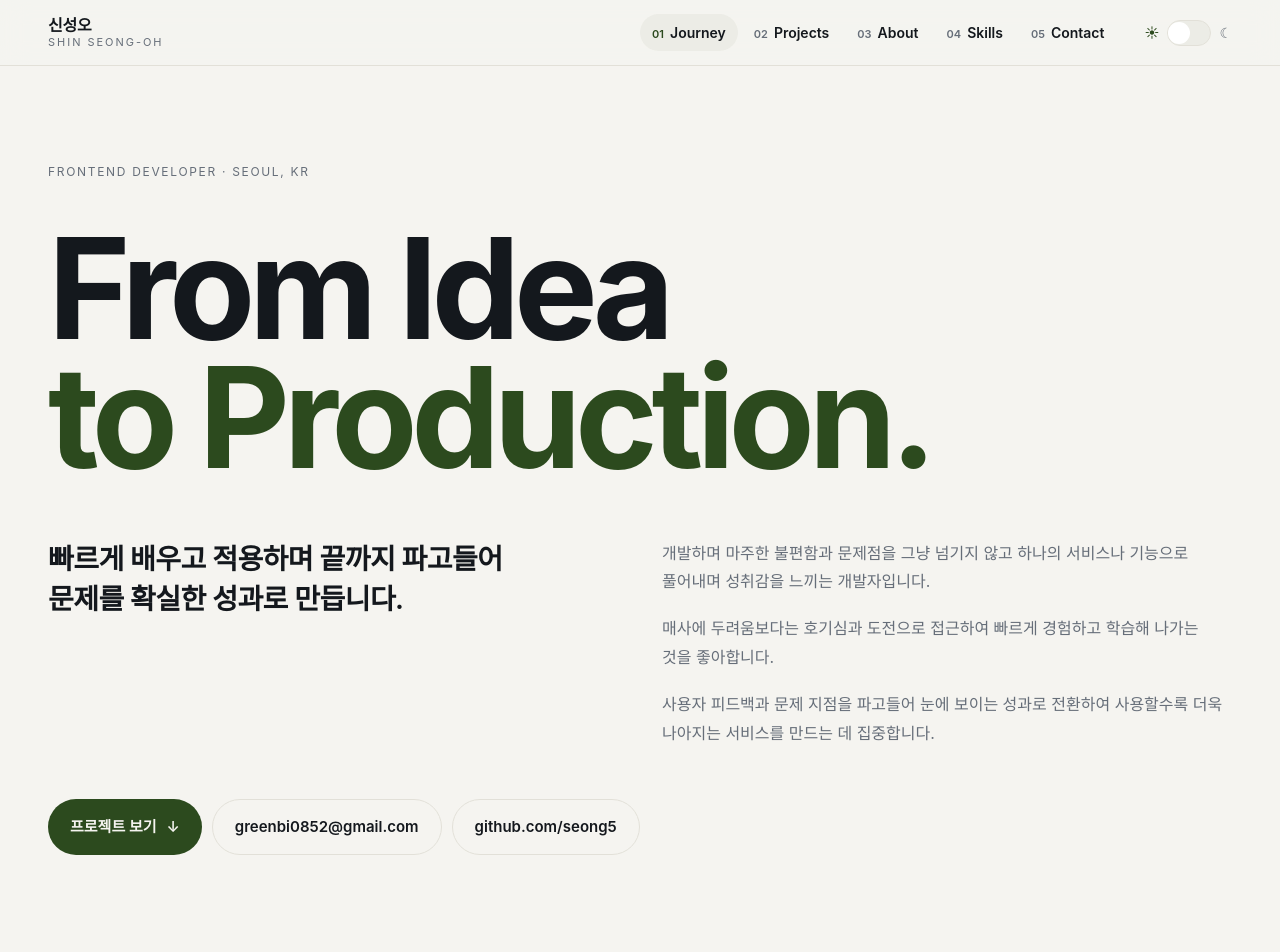
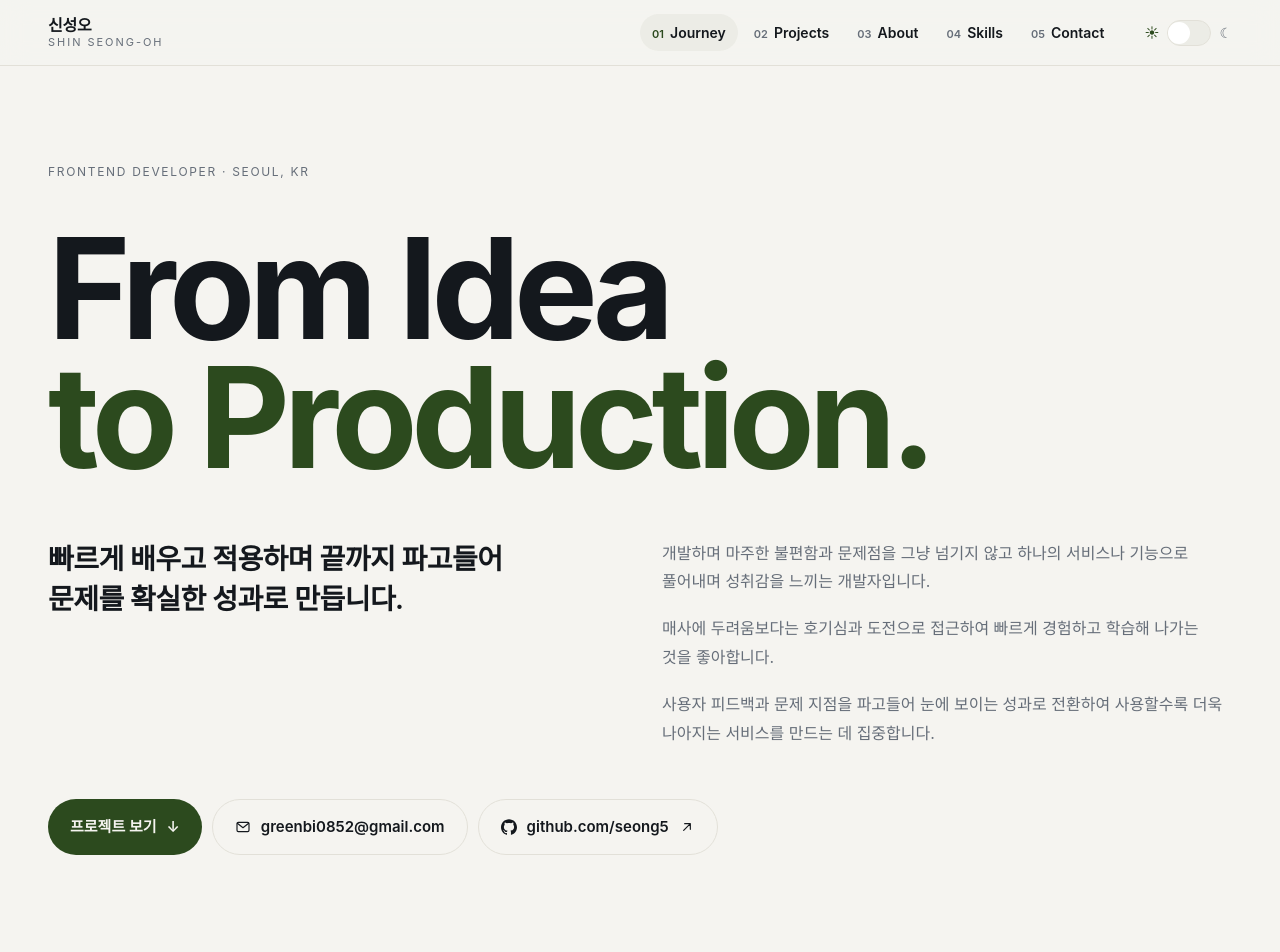
Before and after one commit to seong5/seong5.github.io, a Next.js app: page / in a window 1280 px wide. Shown: the top 952 px of the page. Built offline with nearby package versions, Linux system fonts and the light colour scheme; a web font is replaced by a local one.

Commit message:
✨ feat: 이메일 클릭 복사와 연락 링크 아이콘 추가

```diff
--- a/app/components/Contact.tsx
+++ b/app/components/Contact.tsx
@@ -1,31 +1,53 @@
 import { PROFILE } from '../content/profile';
+import CopyEmail from './CopyEmail';
+import { ArrowUpRightIcon, ARROW_NUDGE } from './icons';
 import { RevealGroup, RevealItem } from './Reveal';
 import SectionHead from './SectionHead';
 
 const LINKS = [
-  { label: 'EMAIL', value: PROFILE.email, href: `mailto:${PROFILE.email}` },
+  { label: 'EMAIL', value: PROFILE.email, copy: true },
   { label: 'GITHUB', value: 'github.com/seong5', href: PROFILE.github, external: true },
 ];
+
+// EMAIL은 복사 버튼, GITHUB은 링크로 요소가 달라도 같은 행으로 보이게 모양을 공유한다
+const ROW =
+  'flex w-full flex-wrap items-baseline gap-x-[18px] gap-y-2 border-b border-border px-1 py-[26px] text-left text-foreground transition-[padding] duration-200 hover:pl-4 focus-visible:pl-4';
+const LABEL = 'font-mono text-eyebrow tracking-[0.16em] text-muted-foreground';
+// 섹션 h2와 같은 크기면 진짜 제목과 위계가 겹친다 — 한 단계 낮춘다.
+// break-all은 이메일을 아무 데서나 쪼개므로 break-words로 바꾼다.
+const VALUE = 'font-display text-title font-bold tracking-[-0.03em] break-words';
 
 export default function Contact() {
   return (
     <section id="contact" className="mx-auto max-w-page scroll-mt-20 px-7 pt-[68px] pb-10">
       <SectionHead idx="05" title="Contact" className="mb-11" />
       <RevealGroup className="flex flex-col gap-2">
-        {LINKS.map(({ label, value, href, external }) => (
+        {LINKS.map(({ label, value, href, external, copy }) => (
           <RevealItem key={label}>
-            <a
-              href={href}
-              {...(external ? { target: '_blank', rel: 'noreferrer' } : {})}
-              className="flex flex-wrap items-baseline gap-x-[18px] gap-y-2 border-b border-border px-1 py-[26px] text-foreground transition-[padding] duration-200 hover:pl-4 focus-visible:pl-4"
-            >
-              <span className="font-mono text-eyebrow tracking-[0.16em] text-muted-foreground">{label}</span>
-              {/* 섹션 h2와 같은 크기면 진짜 제목과 위계가 겹친다 — 한 단계 낮춘다.
-                  break-all은 이메일을 아무 데서나 쪼개므로 break-words로 바꾼다. */}
-              <span className="font-display text-title font-bold tracking-[-0.03em] break-words">
-                {value}
-              </span>
-            </a>
+            {copy ? (
+              <CopyEmail
+                className={`${ROW} cursor-pointer`}
+                label={<span className={LABEL}>{label}</span>}
+                valueClassName={VALUE}
+                tooltipAlign="start"
+              />
+            ) : (
+              <a href={href} {...(external ? { target: '_blank', rel: 'noreferrer' } : {})} className={`group ${ROW}`}>
+                <span className={LABEL}>{label}</span>
+                <span className={VALUE}>
+                  {value}
+                  {external ? (
+                    <>
+                      <span className="sr-only">(새 탭에서 열림)</span>
+                      {/* 값 글자(24px)에 맞춰 키우고, 줄바꿈돼도 주소 끝에 붙어 다니게 인라인으로 둔다 */}
+                      <ArrowUpRightIcon
+                        className={`ml-1.5 inline size-5 align-[-0.05em] text-muted-foreground ${ARROW_NUDGE}`}
+                      />
+                    </>
+                  ) : null}
+                </span>
+              </a>
+            )}
           </RevealItem>
         ))}
       </RevealGroup>
--- /dev/null
+++ b/app/components/CopyEmail.tsx
@@ -0,0 +1,93 @@
+'use client';
+
+import { useEffect, useRef, useState, type ReactNode } from 'react';
+import { PROFILE } from '../content/profile';
+import { CheckIcon, MailIcon } from './icons';
+import { cn } from './ui/cn';
+
+type Status = 'idle' | 'copied' | 'failed';
+
+const NOTICE: Record<Exclude<Status, 'idle'>, string> = {
+  copied: '복사했습니다',
+  failed: '복사하지 못했습니다',
+};
+
+/**
+ * 누르면 이메일 주소를 복사한다 — mailto를 대신한다.
+ * 채용 담당자는 대개 PC에서 웹 메일을 써서 mailto가 아무 일도 하지 않거나 안 쓰는 메일 앱을
+ * 띄운다. 링크 전체라 글자를 드래그해 복사할 수도 없어서, 클릭 한 번에 주소를 쥐여 준다.
+ * 모양은 자리마다 className으로 주입한다(히어로 버튼 / Contact 행).
+ */
+export default function CopyEmail({
+  className,
+  icon = false,
+  label,
+  valueClassName,
+  tooltipAlign = 'center',
+}: {
+  className?: string;
+  icon?: boolean;
+  label?: ReactNode;
+  valueClassName?: string;
+  /** 말풍선 가로 위치 — 버튼(히어로)은 가운데, 폭 전체를 쓰는 행(Contact)은 글자가 시작하는 왼쪽 */
+  tooltipAlign?: 'center' | 'start';
+}) {
+  const [status, setStatus] = useState<Status>('idle');
+  const timer = useRef<ReturnType<typeof setTimeout>>(undefined);
+
+  useEffect(() => () => clearTimeout(timer.current), []);
+
+  async function copy() {
+    clearTimeout(timer.current);
+    try {
+      await navigator.clipboard.writeText(PROFILE.email);
+      setStatus('copied');
+    } catch {
+      // 권한 거부·비보안 컨텍스트에서는 clipboard API가 거절한다
+      setStatus('failed');
+    }
+    // 알림이 주소를 가리므로 읽힐 만큼만 띄우고 곧바로 주소를 돌려준다
+    timer.current = setTimeout(() => setStatus('idle'), 1500);
+  }
+
+  const notice = status === 'idle' ? null : NOTICE[status];
+
+  return (
+    <button type="button" onClick={copy} className={cn('group relative', className)}>
+      {/* 누르면 복사된다는 게 겉으로 안 보여서 hover·키보드 포커스 때 말풍선으로 알린다.
+          브라우저 title 툴팁은 1초 가까이 기다려야 뜨고 모양도 사이트와 따로 논다.
+          주소를 가리지 않도록 버튼 위에 띄우고, 복사 알림이 떠 있는 동안은 숨긴다.
+          버튼 안의 글자라 스크린리더에는 버튼 이름 뒤에 함께 읽힌다. */}
+      <span
+        className={cn(
+          'pointer-events-none absolute bottom-full mb-2.5 rounded-md bg-foreground px-2.5 py-1 font-sans text-meta font-semibold whitespace-nowrap text-background opacity-0 transition-opacity duration-150',
+          // 꼬리 — 말풍선 아래 가운데(또는 왼쪽)에 붙는 작은 마름모
+          'after:absolute after:top-full after:-mt-1 after:size-2 after:rotate-45 after:bg-foreground',
+          tooltipAlign === 'center'
+            ? 'left-1/2 -translate-x-1/2 after:left-1/2 after:-translate-x-1/2'
+            : 'left-1 after:left-4',
+          !notice && 'group-hover:opacity-100 group-focus-visible:opacity-100',
+        )}
+      >
+        클릭하여 복사!
+      </span>
+      {icon ? status === 'copied' ? <CheckIcon className="text-primary-strong" /> : <MailIcon /> : null}
+      {label}
+      {/* 알림 문구를 주소와 같은 칸에 겹친다 — 주소는 invisible로 자리만 지켜서
+          문구가 바뀌어도 버튼 폭과 줄바꿈이 흔들리지 않는다 */}
+      <span className="inline-grid">
+        <span className={cn('[grid-area:1/1]', valueClassName, notice && 'invisible')}>
+          {PROFILE.email}
+        </span>
+        {notice ? (
+          <span aria-hidden className={cn('[grid-area:1/1]', valueClassName)}>
+            {notice}
+          </span>
+        ) : null}
+      </span>
+      <span aria-live="polite" className="sr-only">
+        {notice ? `이메일 주소를 ${notice}` : ''}
+      </span>
+    </button>
+  );
+}
--- a/app/components/Hero.tsx
+++ b/app/components/Hero.tsx
@@ -1,6 +1,8 @@
 import { HEADLINE, INTRO, KICKER, LEAD } from '../content/copy';
 import { PROFILE } from '../content/profile';
-import { Button } from './ui/button';
+import CopyEmail from './CopyEmail';
+import { ArrowUpRightIcon, ARROW_NUDGE, GithubIcon } from './icons';
+import { Button, buttonVariants } from './ui/button';
 
 export default function Hero() {
   return (
@@ -50,12 +52,13 @@ export default function Hero() {
             </span>
           </a>
         </Button>
+        <CopyEmail className={buttonVariants({ variant: 'outline', size: 'track' })} icon />
         <Button asChild variant="outline" size="track">
-          <a href={`mailto:${PROFILE.email}`}>{PROFILE.email}</a>
-        </Button>
-        <Button asChild variant="outline" size="track">
-          <a href={PROFILE.github} target="_blank" rel="noreferrer">
+          <a href={PROFILE.github} target="_blank" rel="noreferrer" className="group">
+            <GithubIcon />
             github.com/seong5
+            <span className="sr-only">(새 탭에서 열림)</span>
+            <ArrowUpRightIcon className={ARROW_NUDGE} />
           </a>
         </Button>
       </div>
--- /dev/null
+++ b/app/components/icons.tsx
@@ -0,0 +1,74 @@
+import { siGithub } from 'simple-icons';
+
+// 연락 버튼용 아이콘. 옆에 주소 텍스트가 같이 있으니 둘 다 장식이고, 색은 버튼 글자색을 따른다.
+// 크기·간격은 Button base([&_svg]:size-4, gap-2.5)가 정한다.
+
+/** 메일 보내기 — Gmail 같은 서비스 로고가 아니라 행위를 뜻하는 봉투 */
+export function MailIcon() {
+  return (
+    <svg
+      viewBox="0 0 24 24"
+      fill="none"
+      stroke="currentColor"
+      strokeWidth={1.75}
+      strokeLinecap="round"
+      strokeLinejoin="round"
+      aria-hidden
+      focusable="false"
+    >
+      <rect x="3" y="5" width="18" height="14" rx="2" />
+      <path d="m3.5 6.5 8.5 6.5 8.5-6.5" />
+    </svg>
+  );
+}
+
+/**
+ * 복사 완료 — 강조색으로 채운 원 + 반전색 체크. 이모지(✅)는 OS마다 모양·색이 달라 쓰지 않는다.
+ * 원은 currentColor라 호출부가 text-primary-strong을 주면 라이트 녹색·다크 라임을 따른다.
+ */
+export function CheckIcon({ className }: { className?: string }) {
+  return (
+    <svg viewBox="0 0 24 24" aria-hidden focusable="false" className={className}>
+      <circle cx="12" cy="12" r="11" fill="currentColor" />
+      <path
+        d="m7.5 12.5 3 3 6-6.5"
+        fill="none"
+        stroke="var(--primary-foreground)"
+        strokeWidth={2.25}
+        strokeLinecap="round"
+        strokeLinejoin="round"
+      />
+    </svg>
+  );
+}
+
+/** 바깥으로 나가는 링크 — 다른 사이트가 새 탭에서 열린다는 약속. 움직임은 호출부가 group-hover로 준다 */
+export function ArrowUpRightIcon({ className }: { className?: string }) {
+  return (
+    <svg
+      viewBox="0 0 24 24"
+      fill="none"
+      stroke="currentColor"
+      strokeWidth={1.75}
+      strokeLinecap="round"
+      strokeLinejoin="round"
+      aria-hidden
+      focusable="false"
+      className={className}
+    >
+      <path d="M7 17 17 7M8.5 7H17v8.5" />
+    </svg>
+  );
+}
+
+export function GithubIcon() {
+  return (
+    <svg viewBox="0 0 24 24" fill="currentColor" aria-hidden focusable="false">
+      <path d={siGithub.path} />
+    </svg>
+  );
+}
+
+/** 링크 hover 때 화살표만 오른쪽 위로 살짝 — "밖으로 나간다"는 방향을 몸짓으로 한 번 더 */
+export const ARROW_NUDGE =
+  'transition-transform duration-200 group-hover:translate-x-0.5 group-hover:-translate-y-0.5 group-focus-visible:translate-x-0.5 group-focus-visible:-translate-y-0.5';
```
